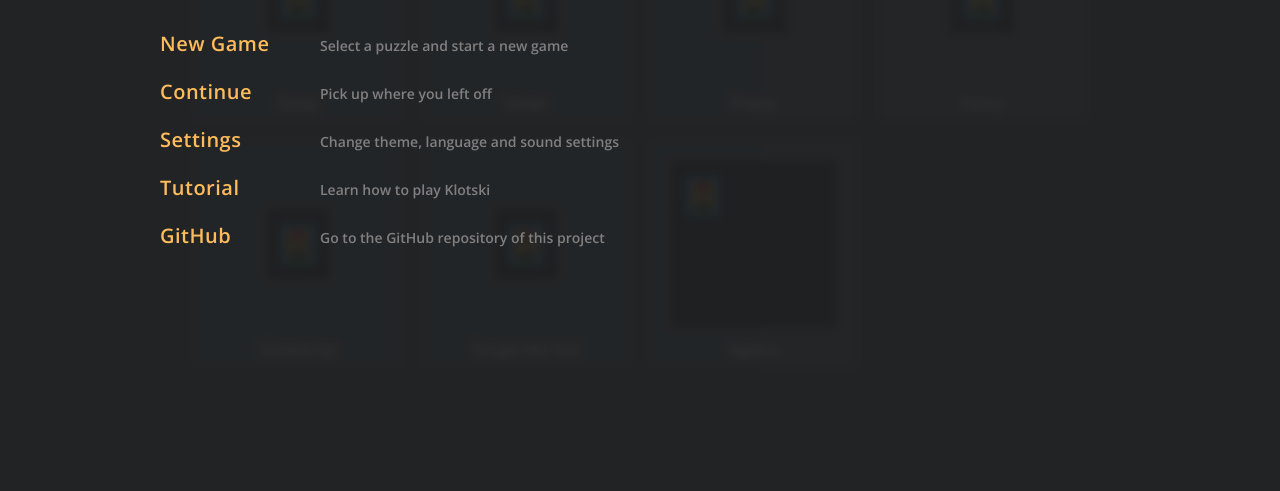
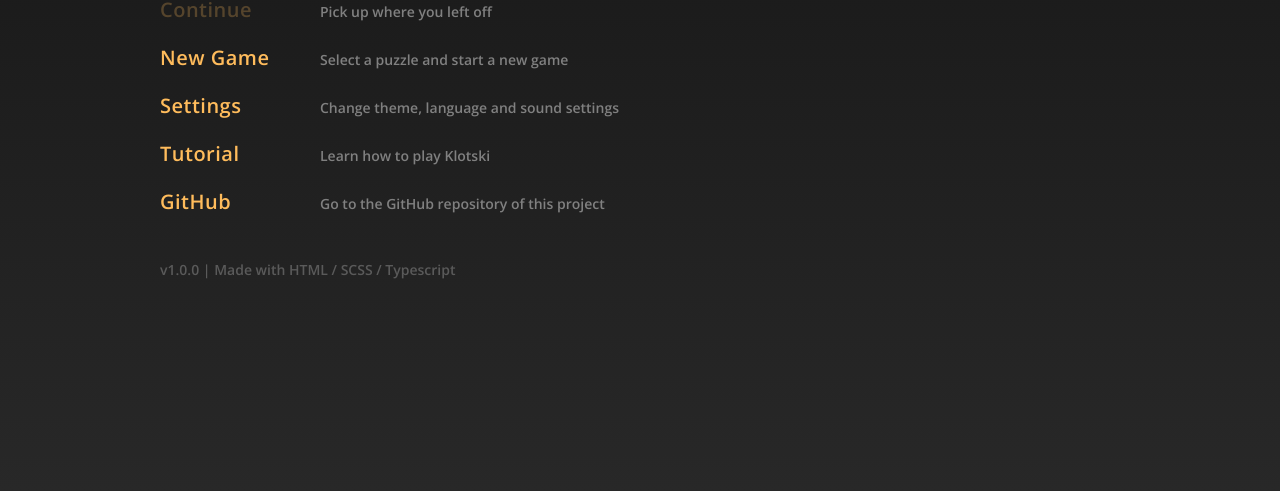
Before and after one commit to krisztian-kugler/klotski, a website built with webpack: page src/index.html in a window 1280 px wide. Shown: the part 309-800 px from the top of the page. Built offline with nearby package versions, Linux system fonts and the light colour scheme.

Commit message:
working on main menu

```diff
--- a/src/index.html
+++ b/src/index.html
@@ -48,12 +48,8 @@
         <h1 class="title">Klotski</h1>
         <!-- <button class="lang-en">EN</button>
         <button class="lang-hu">HU</button> -->
-        <ul class="menu">
-          <!-- <li class="menu-item">
-            <span class="menu-item__label">New Game</span>
-            <span class="menu-item__description">Select a puzzle and start a new game</span>
-          </li> -->
-        </ul>
+        <ul class="menu"></ul>
+        <span class="version">v1.0.0 | Made with HTML / SCSS / Typescript</span>
       </div>
     </section>
     <template id="menu-item">
--- a/src/main.ts
+++ b/src/main.ts
@@ -60,10 +60,11 @@
     document.querySelector(".menu").innerHTML = items.reduce(
       (acc, item) =>
         (acc += `
-              <li class="menu-item">
-                <span class="menu-item__label">${item.label}</span>
-                <span class="menu-item__description">${item.description}</span>
-              </li>`),
+          <li class="menu-item">
+            <span class="menu-item__label ${item.id === "continue" ? "disabled" : ""}">${item.label}</span>
+            <span class="menu-item__description">${item.description}</span>
+          </li>
+        `),
       ""
     );
   }
--- a/src/styles.scss
+++ b/src/styles.scss
@@ -33,6 +33,7 @@
   justify-content: center;
   align-items: center;
   background-color: rgb(30, 30, 30);
+  background: linear-gradient(0deg, rgb(40, 40, 40), rgb(20, 20, 20));
 
   &--overlay {
     background-color: rgba(30, 30, 30, 0.9);
@@ -45,6 +46,12 @@
     width: 64rem;
     max-width: 64rem;
     padding-left: 2rem;
+
+    .version {
+      color: rgb(90, 90, 90);
+      font-size: 0.875rem;
+      font-weight: 600;
+    }
   }
 
   h1 {
@@ -57,6 +64,7 @@
   .menu {
     display: grid;
     row-gap: 1.75rem;
+    margin-bottom: 3rem;
     list-style: none;
     user-select: none;
 
@@ -78,6 +86,11 @@
         &:hover {
           color: #fff500;
           text-shadow: 0 0 8px #ffbc5c;
+        }
+
+        &.disabled {
+          opacity: 0.25;
+          pointer-events: none;
         }
       }
 
--- a/src/translations.json
+++ b/src/translations.json
@@ -2,14 +2,14 @@
   "en": {
     "menuItems": [
       {
+        "id": "continue",
+        "label": "Continue",
+        "description": "Pick up where you left off"
+      },
+      {
         "id": "new-game",
         "label": "New Game",
         "description": "Select a puzzle and start a new game"
-      },
-      {
-        "id": "continue",
-        "label": "Continue",
-        "description": "Pick up where you left off"
       },
       {
         "label": "Settings",
@@ -28,13 +28,13 @@
   "hu": {
     "menuItems": [
       {
-        "label": "Új játék",
-        "description": "Válassz egy feladványt"
-      },
-      {
         "id": "continue",
         "label": "Folytatás",
         "description": "A legutóbbi mentett állás folytatása"
+      },
+      {
+        "label": "Új játék",
+        "description": "Válassz egy feladványt"
       },
       {
         "label": "Beállítások",
```
